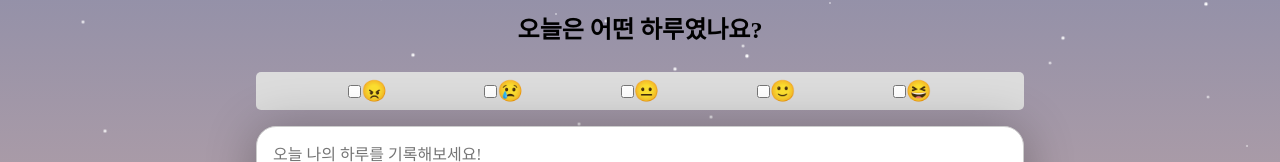
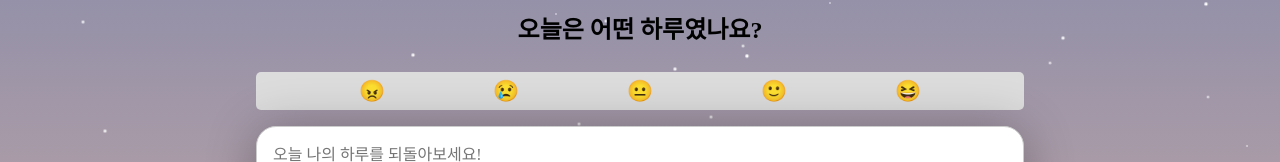
Before and after one commit to 9oormthon-time-capsule/time-capsule-FE, a React (Vite) app: page /write/reflect in a window 1280 px wide. Shown: the part 120-282 px from the top of the page. Built offline with nearby package versions, Linux system fonts and the light colour scheme; a web font is replaced by a local one.

Commit message:
feat: refactor emotion buttons with dynamic rendering and style change

```diff
--- a/src/pages/timecapsule/ReflectWritePage.jsx
+++ b/src/pages/timecapsule/ReflectWritePage.jsx
@@ -1,15 +1,30 @@
-import React from 'react';
+import React, { useState } from 'react';
 import {
 	Container,
 	SubTitle,
 	Text,
 	TitleWrapper,
 	EmotionBox,
+	EmotionLabel,
 } from '../../styles/WritePageStyles';
 import WriteForm from '../../components/WriteForm';
 import { StarsBackgroundWrapper } from '../../components/StarsBackgroundWrapper';
 
 export default function ReflectWritePage() {
+	const emotions = [
+		{ id: 'angry', emoji: '😠' },
+		{ id: 'sad', emoji: '😢' },
+		{ id: 'soso', emoji: '😐' },
+		{ id: 'happy', emoji: '🙂' },
+		{ id: 'excited', emoji: '😆' },
+	];
+
+	const [selectedEmotion, setSelectedEmotion] = useState(null);
+
+	const handleEmotionChange = (emotion) => {
+		setSelectedEmotion((prev) => (prev === emotion ? null : emotion));
+	};
+
 	return (
 		<Container>
 			<StarsBackgroundWrapper />
@@ -18,28 +33,17 @@ export default function ReflectWritePage() {
 				<SubTitle>오늘은 어떤 하루였나요?</SubTitle>
 			</TitleWrapper>
 			<EmotionBox>
-				<label>
-					<input type="checkbox" />
-					<span>😠</span>
-				</label>
-				<label>
-					<input type="checkbox" />
-					<span>😢</span>
-				</label>
-				<label>
-					<input type="checkbox" />
-					<span>😐</span>
-				</label>
-				<label>
-					<input type="checkbox" />
-					<span>🙂</span>
-				</label>
-				<label>
-					<input type="checkbox" />
-					<span>😆</span>
-				</label>
+				{emotions.map((emotion) => (
+					<EmotionLabel
+						key={emotion.id}
+						onClick={() => handleEmotionChange(emotion.id)}
+						isSelected={selectedEmotion === emotion.id}
+					>
+						<span>{emotion.emoji}</span>
+					</EmotionLabel>
+				))}
 			</EmotionBox>
-			<WriteForm placeholder={'오늘 나의 하루를 기록해보세요!'} />
+			<WriteForm placeholder={'오늘 나의 하루를 되돌아보세요!'} />
 		</Container>
 	);
 }
--- a/src/styles/WritePageStyles.js
+++ b/src/styles/WritePageStyles.js
@@ -50,12 +50,15 @@ export const EmotionBox = styled.div`
 	border-radius: 5px;
 	width: 60%;
 	margin: 0 auto;
+`;
 
-	label {
-		font-size: 1.3rem;
-		margin: 5px;
-		cursor: pointer;
-	}
+export const EmotionLabel = styled.label`
+	font-size: 1.3rem;
+	margin: 5px;
+	cursor: pointer;
+	background-color: ${({ isSelected }) => (isSelected ? '#666a88' : '')};
+	transition: background-color 0.3s;
+	border-radius: 50%;
 `;
 
 // 반짝이는 애니메이션
```
